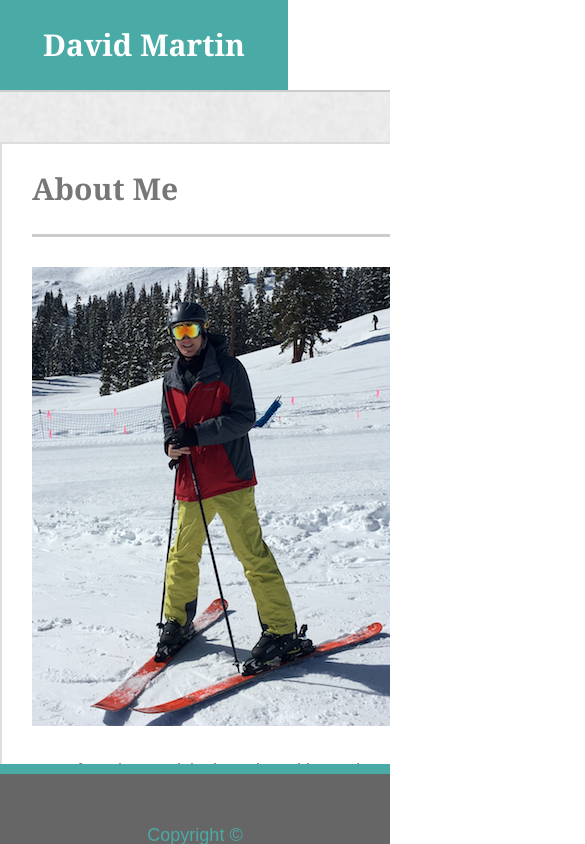
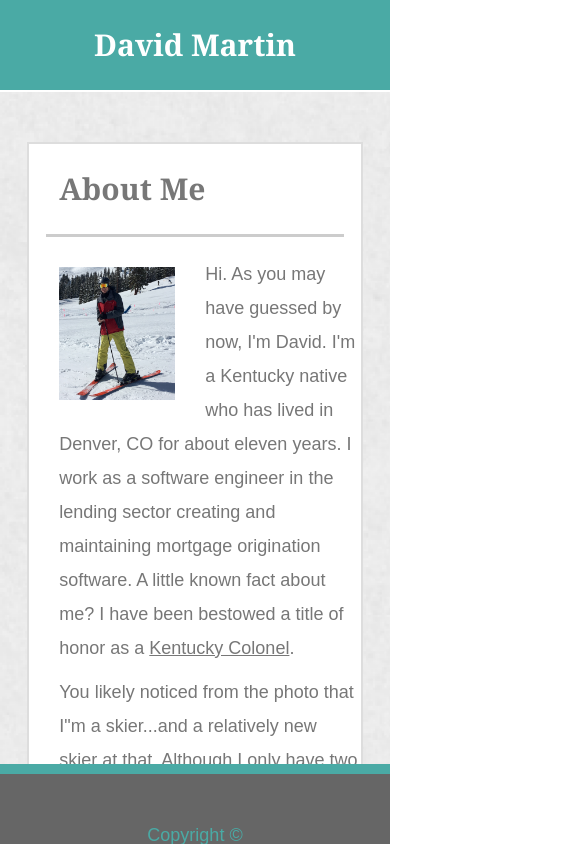
Before and after one commit to NitramDivad/Responsive-Portfolio, a plain HTML site: page index.html in a window 390 px wide. Shown: the top 844 px of the page, 585 px wide, since content can reach past the window. Drawn offline with Linux system fonts and the light colour scheme.

Commit message:
6/3/2018 iMac Updates

```diff
--- a/assets/css/style.css
+++ b/assets/css/style.css
@@ -53,16 +53,19 @@ header {
 
 #header-name {
 	position: relative;
+
 	top: 0;
 	float: left;
 	height: 90px;
 	min-height: 100%;
 	overflow: auto;
+	width: 30%;
+	background-color: #4aaaa5;
 }
 
-#header-name {
-	width: 30%;
-	background-color: #4aaaa5;
+nav {
+
+	float: inline-block;
 }
 
 #name {
@@ -292,3 +295,166 @@ ul li {
 	box-shadow: 0 12px 16px 0 rgba(0,0,0,0.24),0 17px 50px 0 rgba(0,0,0,0.19);
 	padding-right: 25px;
 }
+
+
+/* Media Queries for Responsive Layout */
+
+@media only screen and (max-width: 980px) {
+
+	#list-group {
+		margin-right: 8%;
+	}
+
+    #about-me {
+		width: 85%;
+	}
+
+	#about-content {
+		width: 100%;
+	}
+
+	#about-content p {
+		width: 90%;
+	}
+
+    #about-img {
+		width: 35%;
+	}
+
+	hr {
+		width: 90%;
+	}
+
+    #my-portfolio {
+		width: 85%;
+    }
+
+    #contact-me {
+		width: 85%;
+	}
+
+	#_name, #_email, #_message {
+		width: 85%;
+	}
+}
+
+
+@media only screen and (max-width: 768px) {
+
+	#list-group {
+		margin-right: 27%;
+	}
+
+    #about-me {
+		width: 85%;
+	}
+
+	#about-content {
+		width: 100%;
+	}
+
+	#about-content p {
+		width: 90%;
+	}
+
+    #about-img {
+		width: 35%;
+	}
+
+	hr {
+		width: 90%;
+	}
+
+    #my-portfolio {
+		width: 85%;
+    }
+
+    #contact-me {
+		width: 85%;
+	}
+
+	#_name, #_email, #_message {
+		width: 85%;
+	}
+}
+
+
+@media only screen and (max-width: 640px) {
+
+	#header-border {
+		position: static;
+		width: 100%;
+
+	}
+
+	header {
+		width: 100%;
+	}
+
+	nav {
+		position: static;
+		text-align: center;
+		width: 100%;
+		display: inline-block;
+	}
+
+	#list-group {
+		display: inline-block;
+		width: 100%;
+	}
+
+	#nav-a {
+		width: 100%;
+		display: inline-block;
+		float: none;
+		text-align: center;
+	}
+
+	header {
+		width: 100%;
+
+	}
+
+	#header-name {
+		width: 100%;
+		text-align: center;
+
+	}
+
+    #about-me {
+		position: static;
+		width: 85%;
+	}
+
+	#about-content {
+		width: 100%;
+	}
+
+	#about-content p {
+		width: 90%;
+	}
+
+    #about-img {
+		width: 35%;
+	}
+
+	hr {
+		width: 90%;
+	}
+
+    #my-portfolio {
+		width: 85%;
+	}
+
+	column {
+		width: 5%;
+	}
+
+    #contact-me {
+		width: 85%;
+	}
+
+	#_name, #_email, #_message {
+		width: 85%;
+	}
+}
--- a/index.html
+++ b/index.html
@@ -15,7 +15,7 @@
                 <p id="name">David Martin</p>
             </div>
             <nav>
-                <ul>
+                <ul id="list-group">
                     <li><a class="nav-a" href="contact.html">Contact</a></li>
                     <li><a class="nav-a" href="portfolio.html">Portfolio</a></li>
                     <li><a class="nav-a" href="index.html">About</a></li>
```
Also changed, not shown: contact.html (+1 -1 lines), portfolio.html (+1 -1 lines), 1 other file.
